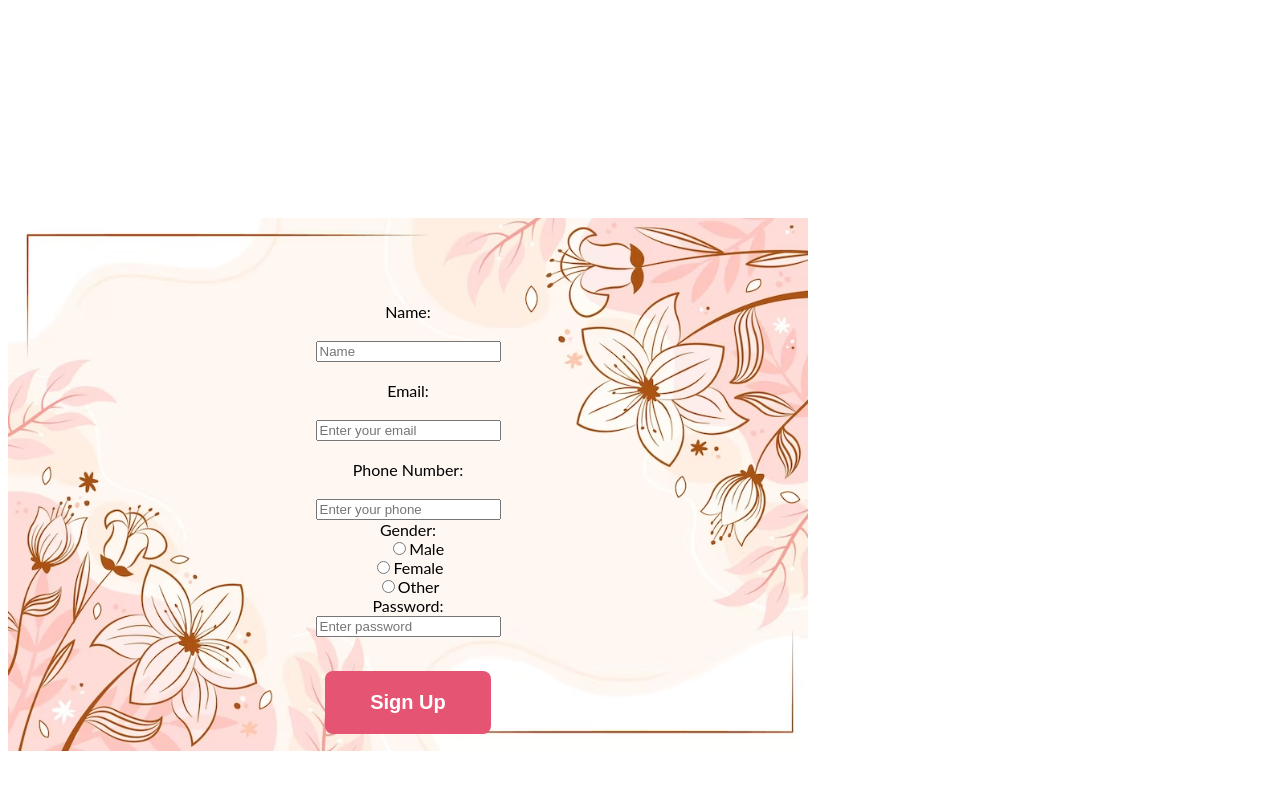
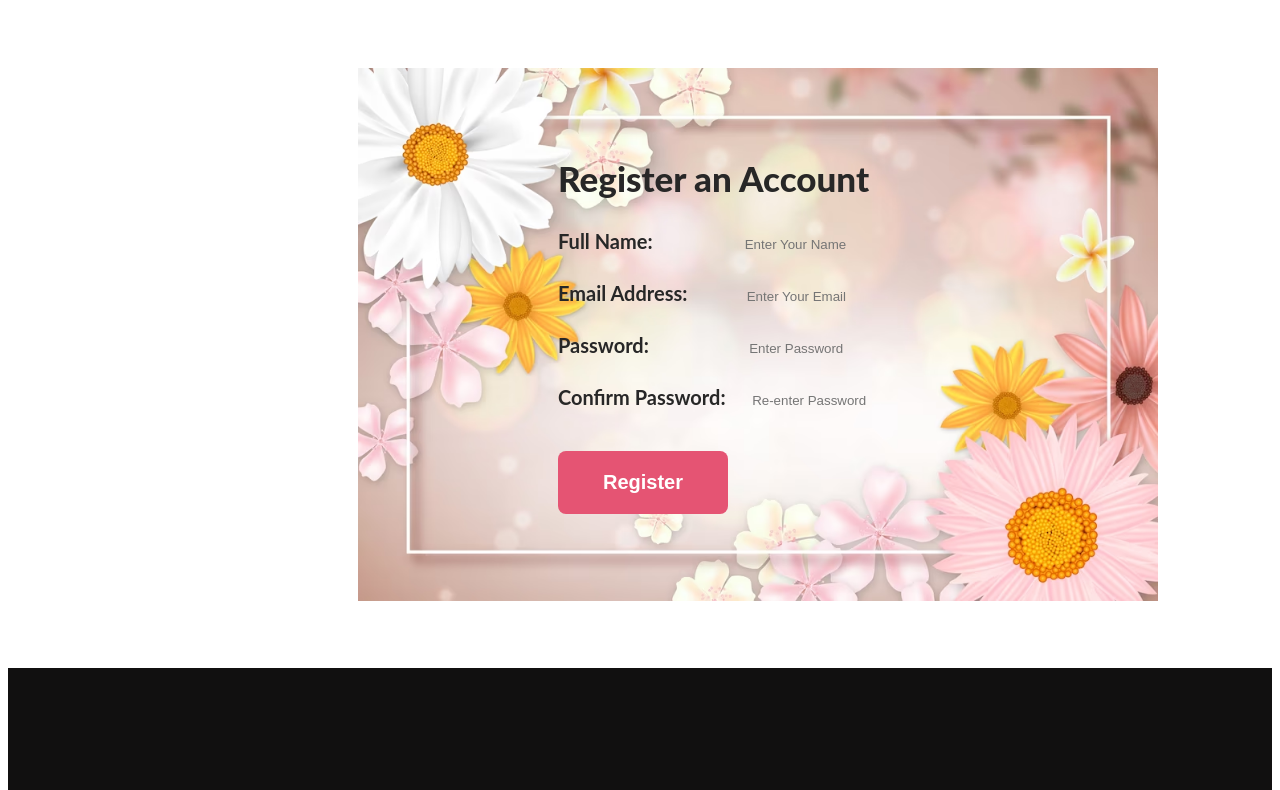
Before and after one commit to RayhanKobir972/flower-shop, a plain HTML site: page index.html in a window 1280 px wide. Shown: the part 3373-4163 px from the top of the page. Drawn offline with Linux system fonts and the light colour scheme.

Commit message:
added bonus section and completed full project

```diff
--- a/index.html
+++ b/index.html
@@ -80,38 +80,35 @@
 
             </div>
         </section>
+        <!-- Bonus Section -->
         <section class="sign-up-container">
-            <form>
-                <div class="sign-up-info">
-                <label for="name">Name: <br> <br>
-                    <input id="info" type="text" placeholder="Name">
-                </label> <br>
-                <label for="email">Email: <br> <br>
-                    <input  type="email" name="" id="info" placeholder="Enter your email">
-                </label><br>
-                <label for="phone">Phone Number: <br> <br>
-                    <input  type="text" name="" id="info" placeholder="Enter your phone">
-                </label>
-                <legend>Gender:</legend>
-                <label for="male">
-                    &nbsp;&nbsp;&nbsp;
-                    <input type="radio" name="gender" id="male">Male
-                </label>
-                <label for="female">
+            <form class="registration-form">
+                <h2 class="offer-heading">Register an Account</h2>
+                <div class="form-group">
+                  <label for="name">Full Name:</label>
+                  &nbsp;&nbsp;&nbsp;&nbsp;&nbsp;&nbsp;&nbsp;&nbsp;&nbsp;&nbsp;&nbsp;&nbsp;&nbsp;&nbsp;&nbsp;&nbsp;&nbsp;&nbsp;&nbsp;&nbsp;
+                  <input class="input" type="text" id="name" name="name" placeholder="Enter Your Name">
+                </div>
+                <div class="form-group">
+                  <label for="email">Email Address:</label>
+                  &nbsp;&nbsp;&nbsp;&nbsp;&nbsp;&nbsp;&nbsp;&nbsp;&nbsp;&nbsp;&nbsp;&nbsp;
+                  <input class="input" type="email" id="email" name="email" placeholder="Enter Your Email">
+                </div>
+                <div class="form-group">
+                  <label for="password">Password:</label>
+                  &nbsp;&nbsp;&nbsp;&nbsp;&nbsp;&nbsp;&nbsp;&nbsp;&nbsp;&nbsp;&nbsp;&nbsp;&nbsp;&nbsp;&nbsp;&nbsp;&nbsp;&nbsp;&nbsp;&nbsp;&nbsp;&nbsp
+                  <input class="input" type="password" id="password" name="password" placeholder="Enter Password">
+                </div>
+                <div class="form-group">
+                  <label for="confirm-password">Confirm Password:</label>
+                  &nbsp;&nbsp;&nbsp;&nbsp;
+                  <input class="input" type="password" id="confirm-password" name="confirm-password" placeholder="Re-enter Password">
+                </div>
+                <div class="form-group">
+                  <input class="primary-btn" type="submit" value="Register">
+                </div>
+              </form>
 
-                    <input type="radio" name="gender" id="female">Female
-                </label>
-                <label for="other">
-                    <input type="radio" name="gender" id="other">Other
-                </label>
-                <label for="pass">Password: <br>
-                    <input type="password" name="" id="info" placeholder="Enter password">
-                </label><br>
-                <label for="submit">
-                    <input class="primary-btn" type="submit" value="Sign Up">
-                </label>
-            </div>
-            </form>
 
         </section>
     </main>
@@ -120,7 +117,7 @@
             <h3 class="footer-header">Flower <span class="shop">Shop</span></h3>
             <p class="footer-description">It is a long established fact that a reader will be distracted by the readable
                 content of a page when looking at its layout.</p>
-            <p class="copyright">&copy2020-2023, FlowerShop.com. All rights reserved. </p>
+            <p class="copyright">@2020-2023, FlowerShop.com. All rights reserved. </p>
         </div>
 
     </footer>
--- a/styles/styles.css
+++ b/styles/styles.css
@@ -50,11 +50,6 @@ body {
     padding: 0px 200px;
     background-repeat: no-repeat;
     background-position: bottom right;
-}
-
-.banner .banner-image {
-    /* width: 635px;
-    height: 800px; */
 }
 
 .banner-title {
@@ -183,7 +178,7 @@ body {
 
 /* social site */
 .insta {
-    margin-top: 100px;
+    margin-top: 70px;
     margin-bottom: 20px;
     color: #272727;
     text-align: center;
@@ -207,12 +202,9 @@ body {
 .subscribe-container {
 
     height: 449px;
-    margin-top: 100px;
+    margin-top: 80px;
     margin-left: 200px;
     margin-right: 200px;
-    /* margin-right: 130px;
-    margin-left: 130px; */
-
     background-image: url('../Flower Asset/Rectangle\ 9.png');
     background-size: contain;
     background-repeat: no-repeat;
@@ -224,49 +216,45 @@ body {
 }
 
 .subscribe-header {
-    /* margin-top: 170px; */
     color: #272727;
     font-size: 35px;
     font-weight: 800;
 }
 
 .input-field {
-    /* margin-top: 50px; */
     width: 450px;
     height: 55px;
 }
-
+/* Bonus section */
 /* sign up section */
 .sign-up-container {
     height: 600px;
     width: 800px;
-    background-image: url('../Flower Asset/hand-drawn-floral-background_23-2149011038.avif');
+    background-image: url('../Flower Asset/realistic-spring-background-with-copy-space-frame_23-2148430917.jpg');
     background-repeat: no-repeat;
     background-size: contain;
+    margin: 0px 350px;
 
 }
-div.sign-up-container{
-    width: 400px;
-    margin: 100px auto 0px auto;
+
+.registration-form{
+    padding: 60px 200px ;
 }
-div.register{}
-
-.sign-up-info {
-    margin: 100px;
-    display: flex;
-    flex-direction: column;
-    justify-content: center;
-    text-align: center;
-    border: 2px solid black;
-    width: 600px;
-    height: 600px;
+.form-group{
+    margin-bottom: 20px;
+}
+label{
+    font-size: 20px;
+    color: #272727;
+    font-family: lato;
+    font-weight: bold;
+}
+.input{
+    height: 30px;
+    width: 190px;
     border: none;
+    background-color: transparent;
 }
-
-.info {
-    margin-top: 100px;
-}
-
 
 /* footer section */
 .footer-container {
```
Also changed, not shown: Flower Asset/hand-drawn-floral-background_23-2149011038.avif (deleted), Flower Asset/realistic-spring-background-with-copy-space-frame_23-2148430917.jpg (added).
